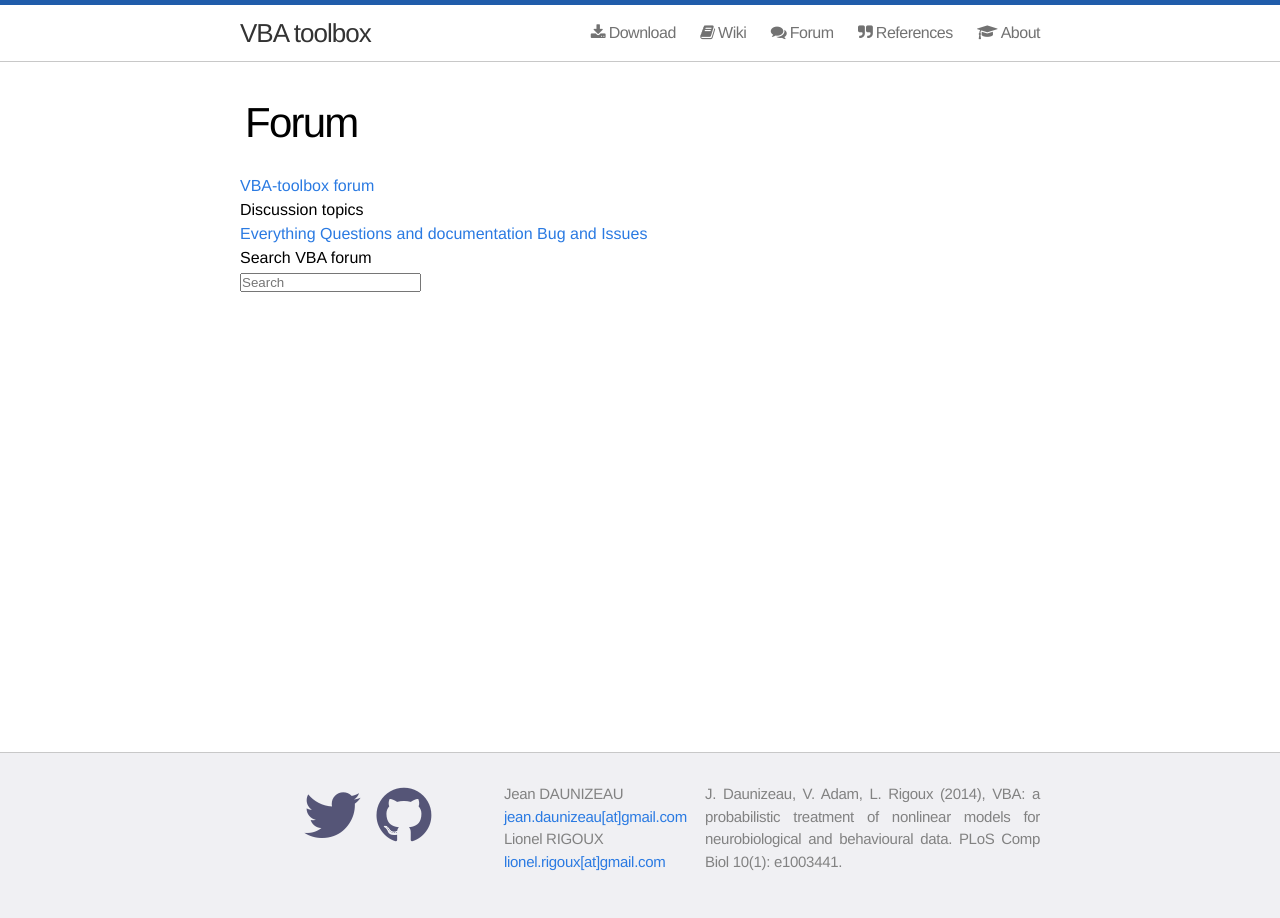
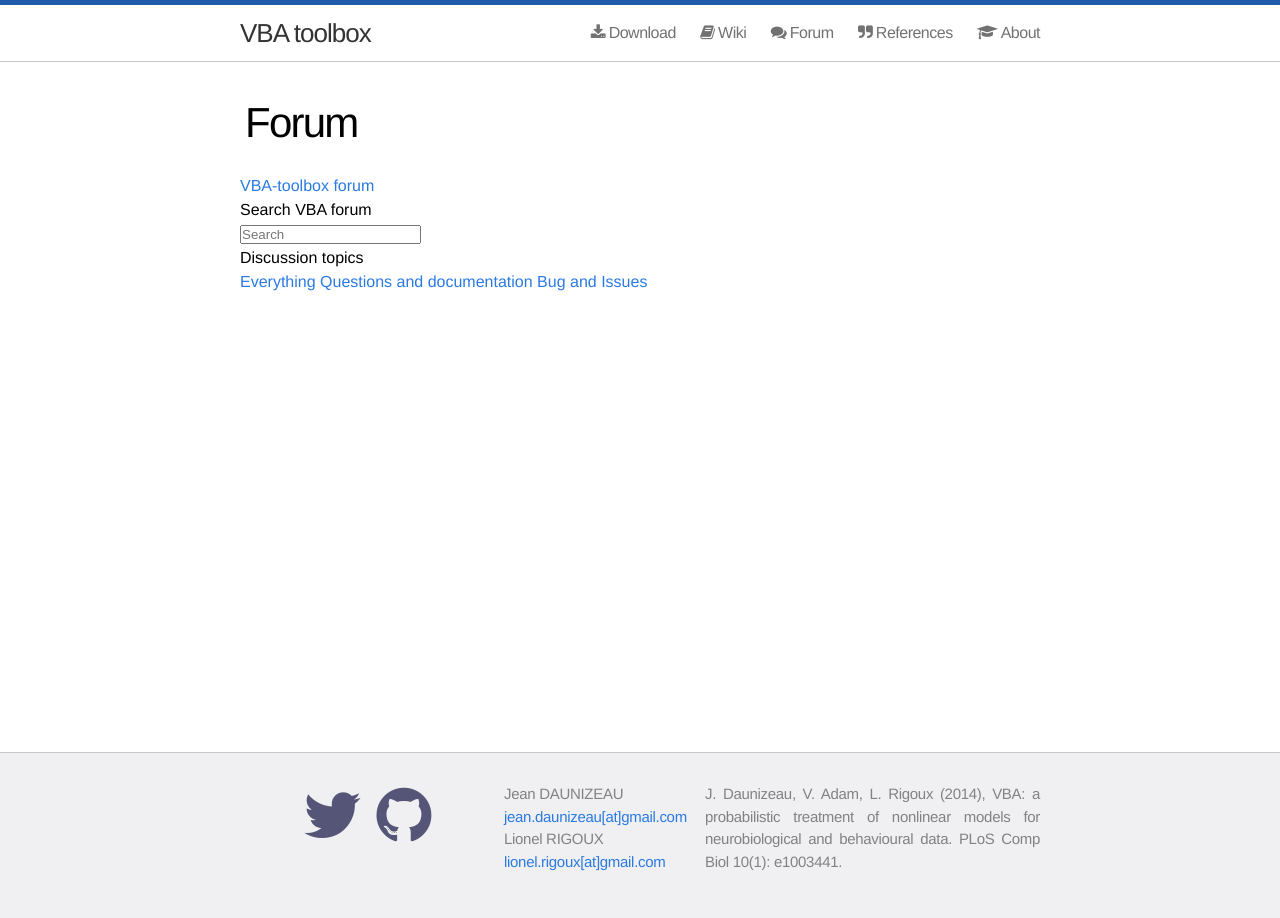
Before and after one commit to MBB-team/VBA-toolbox, a Jekyll site: the page built from forum/index.html, in a window 1280 px wide. Built offline with Jekyll 4.4.1, drawn with Linux system fonts in a browser that asks for light colours; nearby versions of some CDN libraries.

Commit message:
Update index.html

```diff
--- a/forum/index.html
+++ b/forum/index.html
@@ -8,16 +8,17 @@ title: Forum
 
 <!-- custom sidebar -->
 
+    <div class="m-h3">Search VBA forum</div>
+    <div class="m-search" id="m-search">
+        <input type="text" name="q" placeholder="Search">
+    </div>
+
    <div class="m-h3"> Discussion topics</div>
     <a href="#!/">Everything</a>
     <a href="#!/questions">Questions and documentation</a>
     <a href="#!/issues">Bug and Issues</a>
    </div>
 
-    <div class="m-h3">Search VBA forum</div>
-    <div class="m-search" id="m-search">
-        <input type="text" name="q" placeholder="Search">
-    </div>
 
    <script src="//code.jquery.com/jquery-1.11.1.min.js"></script>
    <script src="//cdn.muut.com/1/moot.min.js"></script>
```
